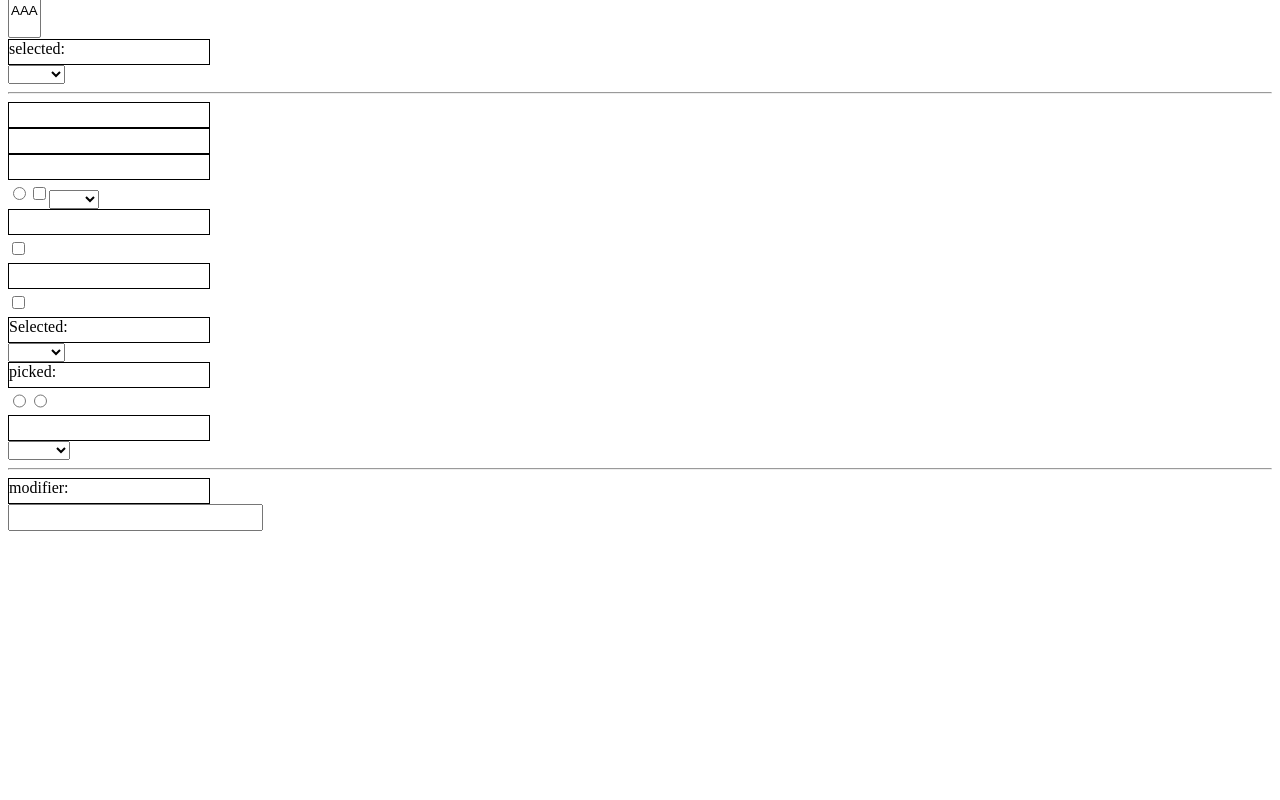
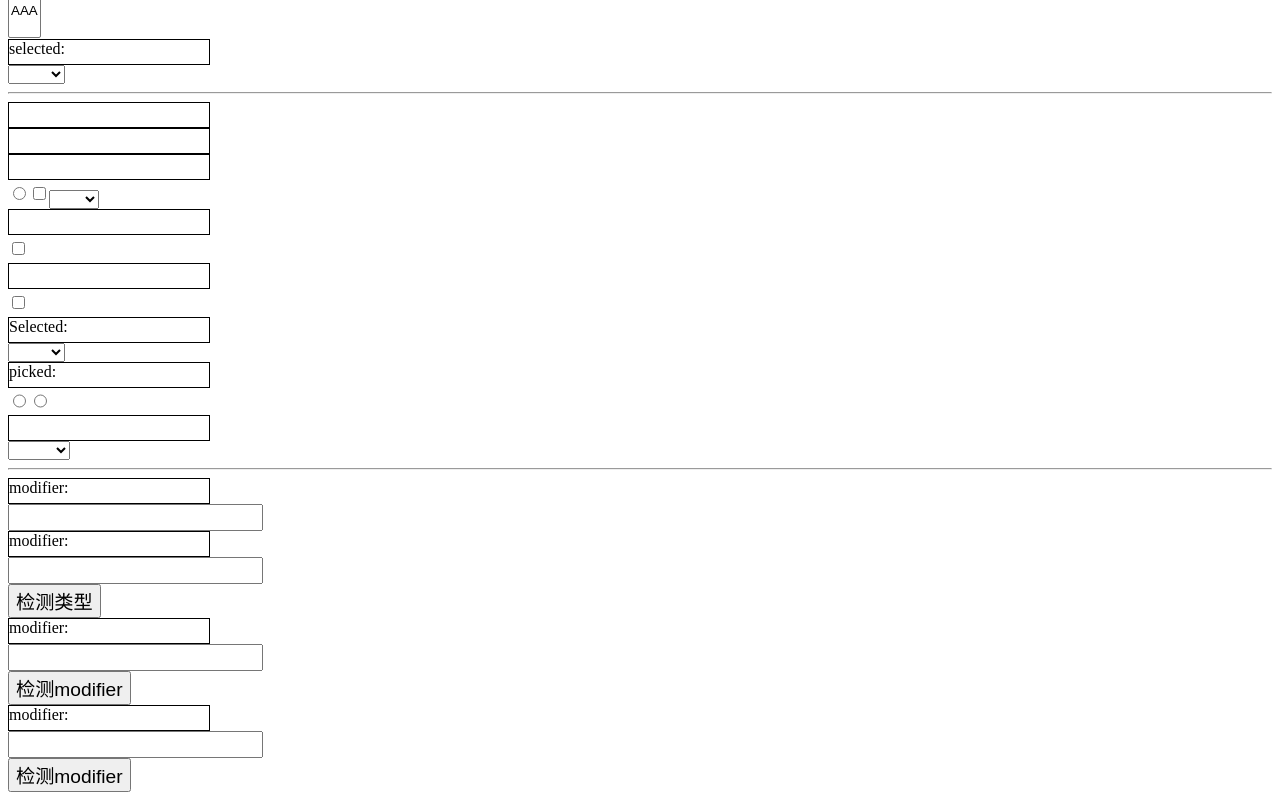
Before and after one commit to blankCx330/vue-, a Vue app in the folder 表单输入绑定/: page / in a window 1280 px wide. Shown: the part 604-1404 px from the top of the page. Before the commit the page ends 1143 px from the top, so only its background shows below. Built offline with nearby package versions, Linux system fonts and the light colour scheme.

Commit message:
表单输入绑定 修饰符

```diff
--- a/表单输入绑定/src/App.vue
+++ b/表单输入绑定/src/App.vue
@@ -1,5 +1,5 @@
 <script setup>
-import { ref } from 'vue'
+import { computed, ref } from 'vue'
 const text = ref("这是文本")
 const message = ref('')
 const argee = ref(true);
@@ -16,7 +16,7 @@ const options = ref([
 const picked = ref('');
 const toggle = ref('')
 const reNum = num => '这是第'+num+'个元素'
-const modifier = ref('');
+const modifier = ref();
 </script>
 
 <template>
@@ -194,8 +194,47 @@ const modifier = ref('');
 <hr/>
 
 <!-- 修饰符 -->
-<div>modifier: {{ modifier }}</div>
-<input type="text" v-model.lazy="modifier"/>
+ <!--
+    默认情况下，v-model 会在每次 input 事件后更新数据
+  .lazy修饰符会改为在每次 change 事件后更新数据
+
+  注意：input要包裹在from中，
+  不然即使加了lazy修饰符表现也是输入一个字符更新一次
+
+  在from中时失去焦点才会更新v-model的值(未理解原理)
+ -->
+ <form>
+    <div>modifier: {{ modifier }}</div>
+    <input type="text" v-model.lazy="modifier"  />
+ </form>
+
+ <!--
+  .number可以将用户的输入自动转换为数字
+  例如输入10e2会返回1000
+  如果输入的不是数字则会保留原来的文本
+ -->
+ <div>modifier: {{ modifier }}</div>
+ <input type="text" v-model.number="modifier" />
+ <br/>
+ <button @click="console.log(typeof modifier)">检测类型</button>
+
+ <!-- .trim的作用是去除用户输入内容中两端的空格 -->
+ <!-- 无.trim -->
+ <!--
+  输入“ 111 ”
+  控制台打印 # 111 #
+ -->
+ <div>modifier: {{ modifier }}</div>
+ <input type="text" v-model="modifier" /><br/>
+ <button @click="console.log('#'+modifier+'#')">检测modifier</button>
+ <!-- 有.trim -->
+ <!--
+  输入“ 111 ”
+  控制台打印 #111#
+ -->
+ <div>modifier: {{ modifier }}</div>
+ <input type="text" v-model.trim="modifier" /><br/>
+ <button @click="console.log('#'+modifier+'#')">检测modifier</button>
 
 </template>
 
@@ -213,4 +252,7 @@ div{
   height: 1.5rem;
   word-wrap: break-word;
 }
+button{
+  font-size: 1.2rem;
+}
 </style>
```
